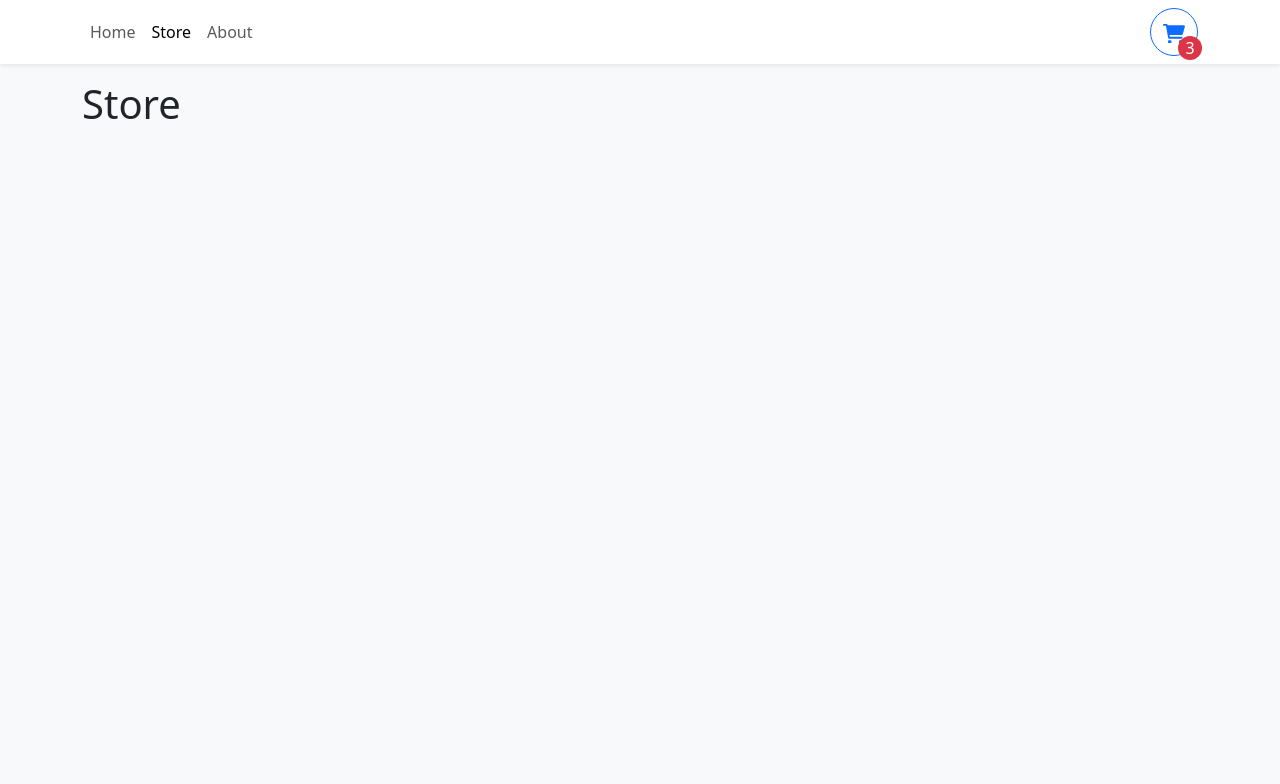
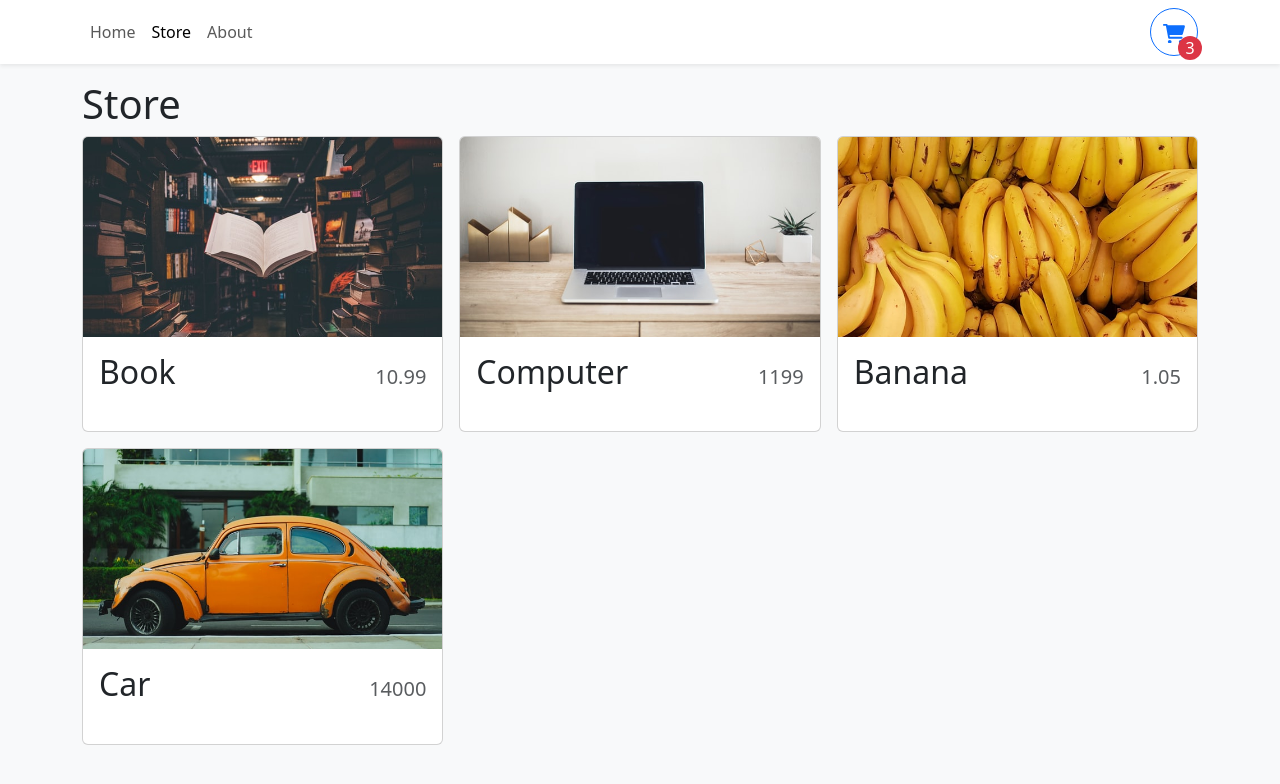
Before and after one commit to marte1337/small-store_react_typescript, a React (Vite) app: page /store in a window 1280 px wide. Shown: the top 784 px of the page. Built offline with nearby package versions, Linux system fonts and the light colour scheme.

Commit message:
add ItemCards

```diff
--- /dev/null
+++ b/src/components/StoreItem.tsx
@@ -0,0 +1,27 @@
+import { Card } from "react-bootstrap";
+
+type StoreItemProps = {
+  id: number;
+  name: string;
+  price: number;
+  imgUrl: string;
+};
+
+export function StoreItem({ name, price, imgUrl }: StoreItemProps) {
+  return (
+    <Card>
+      <Card.Img
+        variant="top"
+        src={imgUrl}
+        height="200px"
+        style={{ objectFit: "cover" }}
+      />
+      <Card.Body className="d-flex flex-column">
+        <Card.Title className="d-flex justify-content-between align-items-baseline mb-4">
+          <span className="fs-2">{name}</span>
+          <span className="ms-2 text-muted">{price}</span>
+        </Card.Title>
+      </Card.Body>
+    </Card>
+  );
+}
--- a/src/pages/Store.tsx
+++ b/src/pages/Store.tsx
@@ -1,3 +1,20 @@
+import { Col, Row } from "react-bootstrap";
+import storeItems from "../data/items.json";
+import { StoreItem } from "../components/StoreItem";
+
 export function Store() {
-  return <h1>Store</h1>;
+  console.log(storeItems);
+
+  return (
+    <>
+      <h1>Store</h1>
+      <Row xs={1} md={2} lg={3} className="g-3">
+        {storeItems.map((item) => (
+          <Col key={item.id}>
+            <StoreItem {...item} />
+          </Col>
+        ))}
+      </Row>
+    </>
+  );
 }
```
